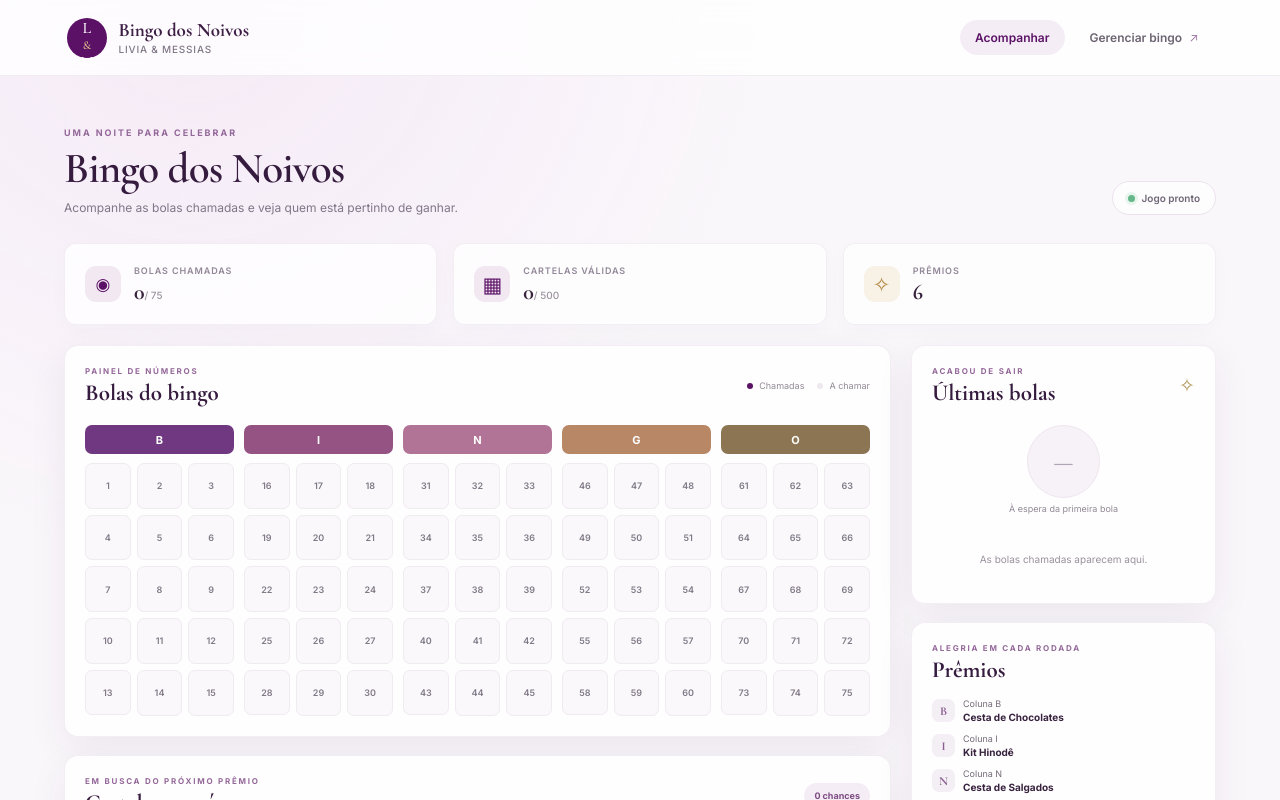
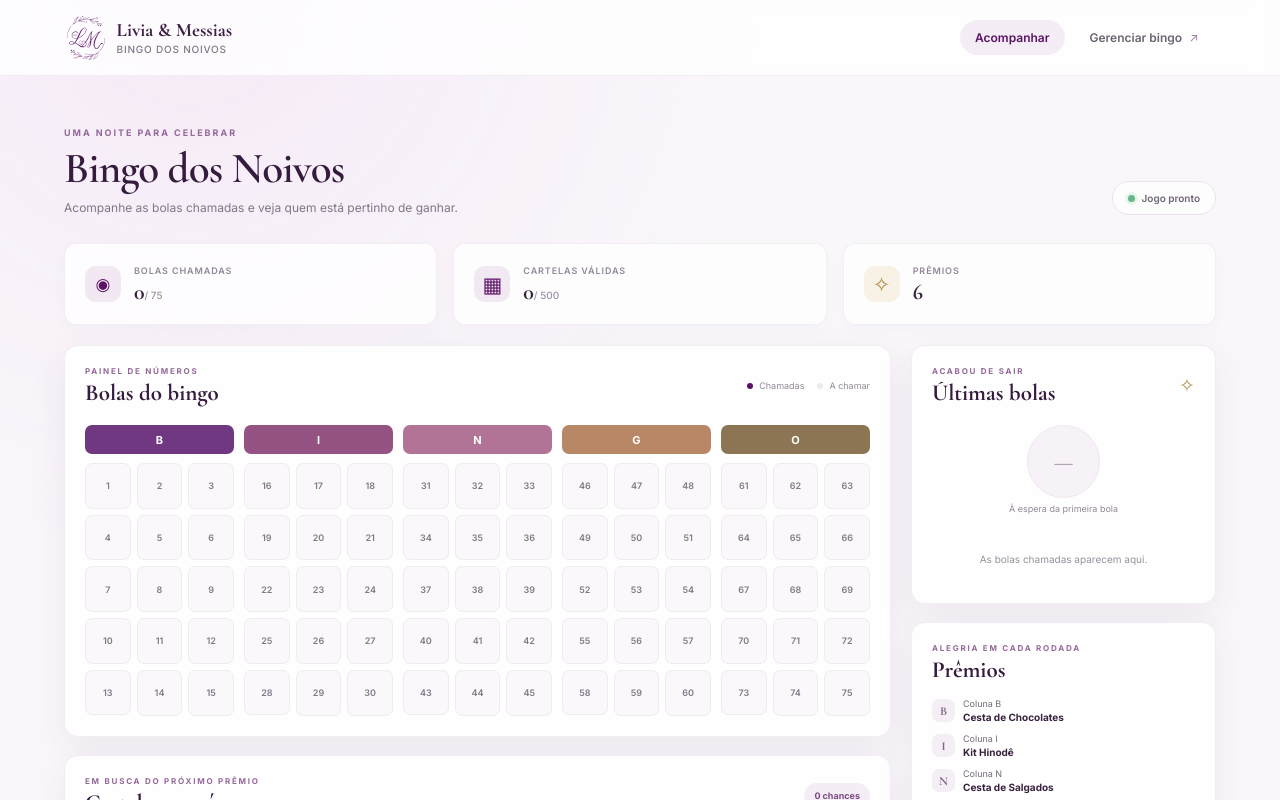
Before and after one commit to messiasfl10/site-bingo-casamento, a plain HTML site: page index.html in a window 1280 px wide. Shown: the top 800 px of the page. Drawn offline with nearby package versions, Linux system fonts and the light colour scheme.

Commit message:
feat: update branding in header with logo and improved accessibility

```diff
--- a/css/bingo.css
+++ b/css/bingo.css
@@ -23,8 +23,7 @@ button, a, label { -webkit-tap-highlight-color: transparent; }
 a { color: inherit; }
 .topbar { height: 76px; display: flex; align-items: center; justify-content: space-between; padding: 0 max(calc((100vw - 1240px) / 2), 5.2vw); background: rgba(255,255,255,.8); border-bottom: 1px solid rgba(91,17,102,.07); backdrop-filter: blur(14px); }
 .brand { text-decoration: none; display: inline-flex; align-items: center; gap: 12px; }
-.brand-mark { height: 40px; width: 40px; display: grid; place-items: center; border-radius: 50%; background: var(--purple); color: white; font-family: "Cormorant Garamond", Georgia, serif; font-size: 16px; letter-spacing: -.04em; }
-.brand-mark span { color: #e4c68c; font-size: 12px; margin: 0 1px; }
+.brand-logo { display: block; width: 38px; height: 44px; object-fit: contain; flex: 0 0 auto; }
 .brand-copy { display: flex; flex-direction: column; font-family: "Cormorant Garamond", Georgia, serif; font-weight: 700; font-size: 19px; line-height: 1.1; color: #3d1e45; }
 .brand-copy small { margin-top: 3px; color: var(--muted); font-family: Inter, Arial, sans-serif; font-size: 10px; font-weight: 500; letter-spacing: .08em; text-transform: uppercase; }
 .topnav { display: flex; align-items: center; gap: 10px; }
@@ -140,6 +139,6 @@ h1 { font-family: "Cormorant Garamond", Georgia, serif; font-weight: 600; font-s
 .sr-only { position: absolute; width: 1px; height: 1px; clip: rect(0,0,0,0); overflow: hidden; white-space: nowrap; }
 @media (min-width: 1400px) { .ball-list { grid-template-columns: repeat(5, minmax(0,1fr)); }.ball { font-size: 9px; } }
 @media (max-width: 850px) { .content-grid, .admin-grid { grid-template-columns: minmax(0,1fr) 270px; gap: 13px; }.board-panel, .near-panel, .latest-panel, .prizes-panel, .admin-panel { padding: 15px; }.ball-board { gap: 6px; }.ball-list { gap: 4px; }.ball { border-radius: 5px; font-size: 8px; }.near-card { grid-template-columns: 48px minmax(0,1fr); }.near-progress { grid-column: 2; }.admin-summary > div { padding: 11px 12px; } }
-@media (max-width: 680px) { .topbar { height: 66px; padding: 0 5%; }.brand-mark { height: 35px; width: 35px; }.brand-copy { font-size: 17px; }.topnav { gap: 0; }.topnav a { padding: 9px 10px; font-size: 10px; }.page-shell { width: 92%; padding-top: 32px; }.hero-row { align-items: flex-start; flex-direction: column; gap: 15px; margin-bottom: 20px; }.hero-row .game-pill { align-self: flex-start; }.stats-row { gap: 8px; }.stat-card { min-height: 72px; gap: 8px; padding: 11px 9px; }.stat-icon { width: 29px; height: 29px; border-radius: 9px; font-size: 14px; }.stat-label { font-size: 7px; letter-spacing: .07em; }.stat-card strong { font-size: 19px; }.content-grid, .admin-grid { grid-template-columns: 1fr; }.side-column { grid-template-columns: repeat(2, minmax(0,1fr)); align-items: start; }.side-note { grid-column: 1/-1; }.latest-panel, .prizes-panel { padding: 14px; }.section-heading h2 { font-size: 21px; }.hint { font-size: 0; gap: 0; }.hint .legend-dot { margin-left: 8px; }.hint .legend-dot.called { margin-left: 0; }.ball-board { gap: 7px; }.ball-list { grid-template-columns: repeat(3, minmax(0,1fr)); gap: 4px; }.ball-column-head { height: 26px; }.admin-actions { align-self: stretch; }.admin-summary { grid-template-columns: repeat(2,1fr); }.admin-summary > div { padding: 11px 13px; }.admin-shell .hero-row { gap: 14px; } }
+@media (max-width: 680px) { .topbar { height: 66px; padding: 0 5%; }.brand-logo { width: 33px; height: 40px; }.brand-copy { font-size: 17px; }.topnav { gap: 0; }.topnav a { padding: 9px 10px; font-size: 10px; }.page-shell { width: 92%; padding-top: 32px; }.hero-row { align-items: flex-start; flex-direction: column; gap: 15px; margin-bottom: 20px; }.hero-row .game-pill { align-self: flex-start; }.stats-row { gap: 8px; }.stat-card { min-height: 72px; gap: 8px; padding: 11px 9px; }.stat-icon { width: 29px; height: 29px; border-radius: 9px; font-size: 14px; }.stat-label { font-size: 7px; letter-spacing: .07em; }.stat-card strong { font-size: 19px; }.content-grid, .admin-grid { grid-template-columns: 1fr; }.side-column { grid-template-columns: repeat(2, minmax(0,1fr)); align-items: start; }.side-note { grid-column: 1/-1; }.latest-panel, .prizes-panel { padding: 14px; }.section-heading h2 { font-size: 21px; }.hint { font-size: 0; gap: 0; }.hint .legend-dot { margin-left: 8px; }.hint .legend-dot.called { margin-left: 0; }.ball-board { gap: 7px; }.ball-list { grid-template-columns: repeat(3, minmax(0,1fr)); gap: 4px; }.ball-column-head { height: 26px; }.admin-actions { align-self: stretch; }.admin-summary { grid-template-columns: repeat(2,1fr); }.admin-summary > div { padding: 11px 13px; }.admin-shell .hero-row { gap: 14px; } }
 @media (max-width: 420px) { .brand-copy { font-size: 15px; }.topnav a { padding: 8px 7px; font-size: 9px; }.ball { min-height: 21px; font-size: 7px; }.board-panel, .near-panel { padding: 13px 10px; }.side-column { grid-template-columns: 1fr; }.side-note { grid-column: auto; }.near-card { grid-template-columns: 55px minmax(0,1fr) auto; }.near-progress { grid-column: auto; font-size: 8px; }.admin-actions { flex-wrap: wrap; }.admin-actions .button { flex: 1; }.source-row code { overflow-wrap: anywhere; }.input-row { align-items: stretch; flex-direction: column; }.input-row .button { min-height: 38px; } }
 @media (prefers-reduced-motion: reduce) { *, *::before, *::after { scroll-behavior: auto !important; animation-duration: .01ms !important; transition-duration: .01ms !important; } }
--- a/index.html
+++ b/index.html
@@ -14,7 +14,7 @@
   </head>
   <body>
     <header class="topbar">
-      <a class="brand" href="index.html" aria-label="Bingo dos Noivos, início"><span class="brand-mark">L<span>&amp;</span>M</span><span class="brand-copy">Bingo dos Noivos<small>Livia &amp; Messias</small></span></a>
+      <a class="brand" href="index.html" aria-label="Bingo dos Noivos de Livia e Messias, início"><img class="brand-logo" src="assets/images/brand/couple-logo-primary.svg" alt="Logo principal de Livia e Messias" /><span class="brand-copy">Livia &amp; Messias<small>Bingo dos Noivos</small></span></a>
       <nav class="topnav" aria-label="Navegação principal"><a class="active" href="index.html">Acompanhar</a><a href="admin.html">Gerenciar bingo <span aria-hidden="true">↗</span></a></nav>
     </header>
     <main class="page-shell">
```
Also changed, not shown: admin.html (+1 -1 lines).
